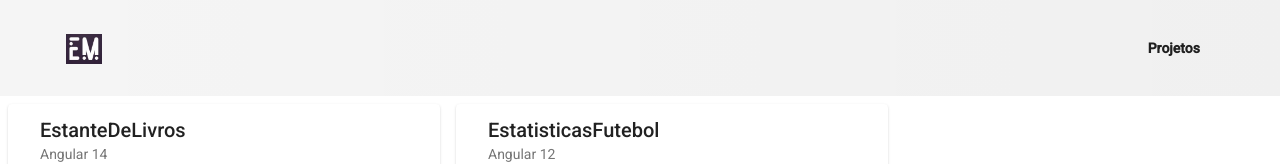
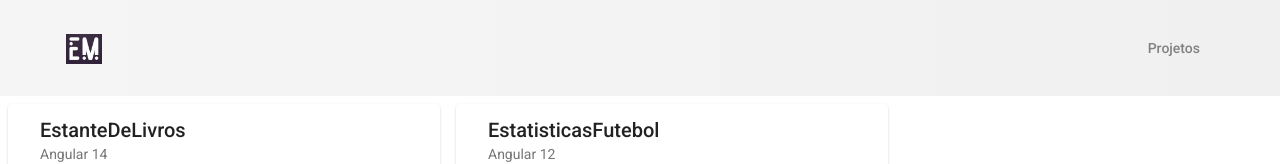
Before and after one commit to emillysant/portifolio, an Angular app: page /projects in a window 1280 px wide. Shown: the top 164 px of the page. Built offline with nearby package versions, Linux system fonts and the light colour scheme.

Commit message:
usando ngClass

```diff
--- a/src/app/components/header/header.component.css
+++ b/src/app/components/header/header.component.css
@@ -6,3 +6,13 @@
 .example-spacer {
   flex: 1 1 auto;
 }
+
+.buttonSelected {
+  color: grey;
+  font-size: bold;
+}
+
+.buttonNonSelected {
+  font-weight: bold;
+  color: black;
+}
--- a/src/app/components/header/header.component.html
+++ b/src/app/components/header/header.component.html
@@ -5,6 +5,6 @@
       <img src="../../../assets/logo/logoEM.JPG" height="30px">
     </button>
     <span class="example-spacer"></span>
-    <button mat-button (click)="irParaProjetos()"><strong>Projetos</strong></button>
+    <button mat-button (click)="irParaProjetos()"><span [ngClass]="routeProject ? 'buttonSelected' : 'buttonNonSelected'" >Projetos</span></button>
   </mat-toolbar>
 </header>
--- a/src/app/components/header/header.component.ts
+++ b/src/app/components/header/header.component.ts
@@ -1,16 +1,30 @@
-import { Component, OnInit } from '@angular/core';
-import { Router } from '@angular/router';
+import { Component, OnDestroy, OnInit } from '@angular/core';
+import { NavigationEnd, Router } from '@angular/router';
+import { Subscription } from 'rxjs';
 
 @Component({
   selector: 'app-header',
   templateUrl: './header.component.html',
   styleUrls: ['./header.component.css']
 })
-export class HeaderComponent implements OnInit {
+export class HeaderComponent implements OnInit, OnDestroy {
+  route!: Subscription;
+  routeProject!: boolean;
 
-  constructor(private router: Router) { }
+  constructor(private router: Router) {
+    this.route = router.events.subscribe((route) => {
+      if (route instanceof NavigationEnd) {
+       console.log("rota projetos",this.router.url.includes('projects'))
+        this.routeProject = this.router.url.includes('projects')
+      }
+    })
+   }
 
   ngOnInit(): void {
+  }
+
+  ngOnDestroy(): void {
+   this.route.unsubscribe()
   }
 
   irParaTelaInicial() {
```
